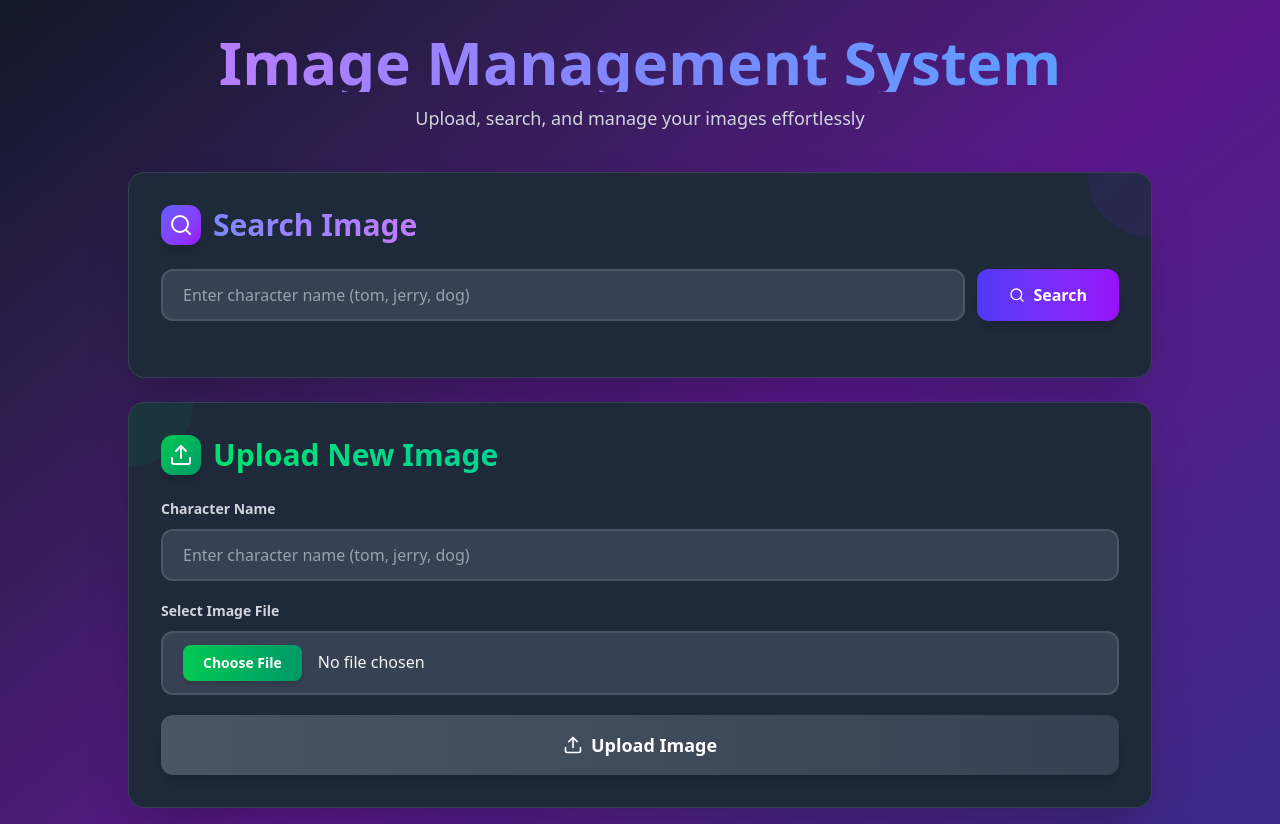
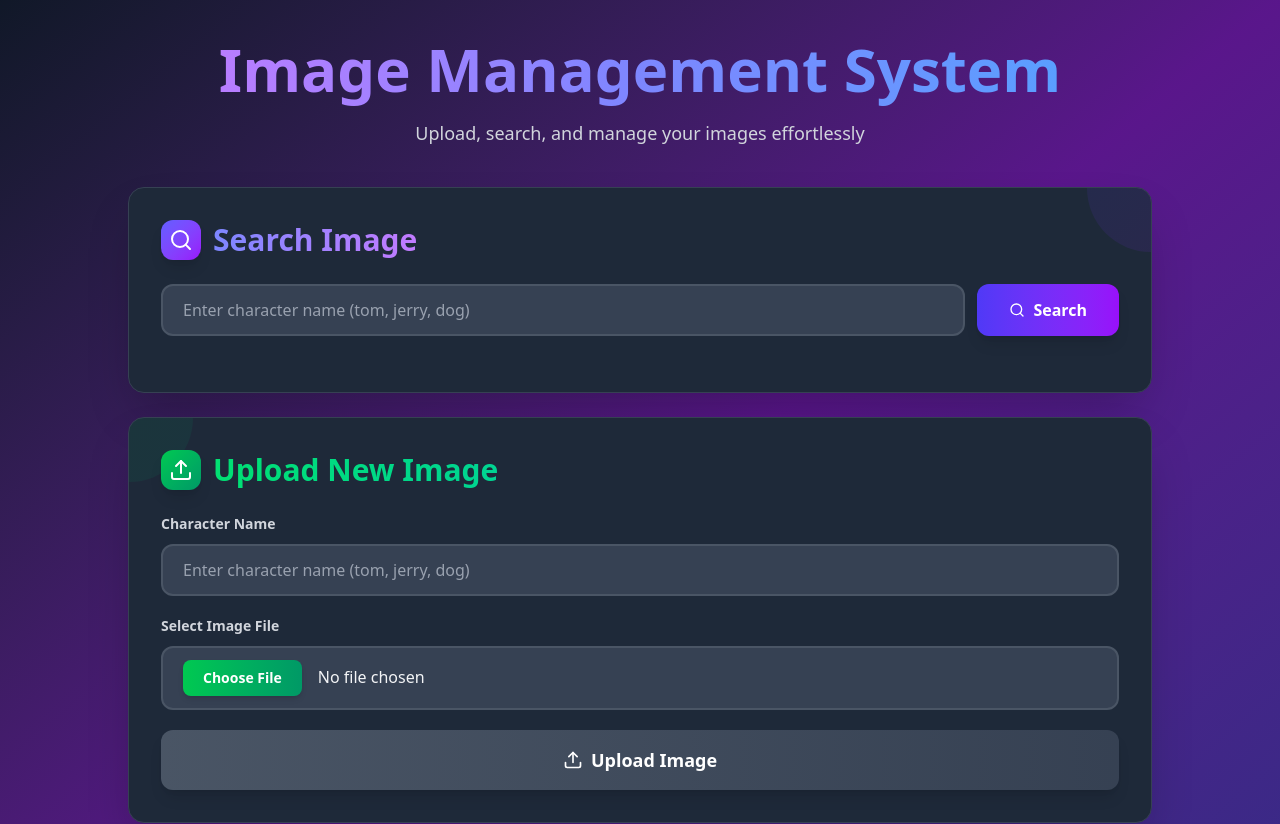
Before and after one commit to Pratik-Chaudhary-1/image-manager, a React (Vite) app in the folder fe/: page / in a window 1280 px wide. Shown: the top 824 px of the page. Built offline with nearby package versions, Linux system fonts and the light colour scheme.

Commit message:
fixed label name

```diff
--- a/fe/src/App.jsx
+++ b/fe/src/App.jsx
@@ -33,13 +33,13 @@ function App() {
   };
 
   return (
-    <div className="min-h-screen bg-gradient-to-br from-gray-900 via-purple-900 to-indigo-900 p-4 sm:p-8">
-      <div className="max-w-5xl mx-auto">
-        <div className="text-center mb-10 animate-fade-in">
-          <h1 className="text-5xl sm:text-6xl font-extrabold bg-gradient-to-r from-purple-400 via-indigo-400 to-blue-400 bg-clip-text text-transparent mb-3">
+    <div className="min-h-screen bg-gradient-to-br from-gray-900 via-purple-900 to-indigo-900 p-4 sm:p-8 overflow-x-hidden">
+      <div className="max-w-5xl mx-auto w-full">
+        <div className="text-center mb-10 animate-fade-in px-2 sm:px-4">
+          <h1 className="text-3xl sm:text-4xl md:text-5xl lg:text-6xl font-extrabold bg-gradient-to-r from-purple-400 via-indigo-400 to-blue-400 bg-clip-text text-transparent mb-3 leading-tight break-words hyphens-auto">
             Image Management System
           </h1>
-          <p className="text-gray-300 text-lg">Upload, search, and manage your images effortlessly</p>
+          <p className="text-gray-300 text-base sm:text-lg px-2">Upload, search, and manage your images effortlessly</p>
         </div>
 
         <MessageAlert
--- a/fe/src/index.css
+++ b/fe/src/index.css
@@ -1,4 +1,13 @@
 @import "tailwindcss";
+
+* {
+  box-sizing: border-box;
+}
+
+html, body {
+  overflow-x: hidden;
+  width: 100%;
+}
 
 @keyframes fade-in {
   from {
```
